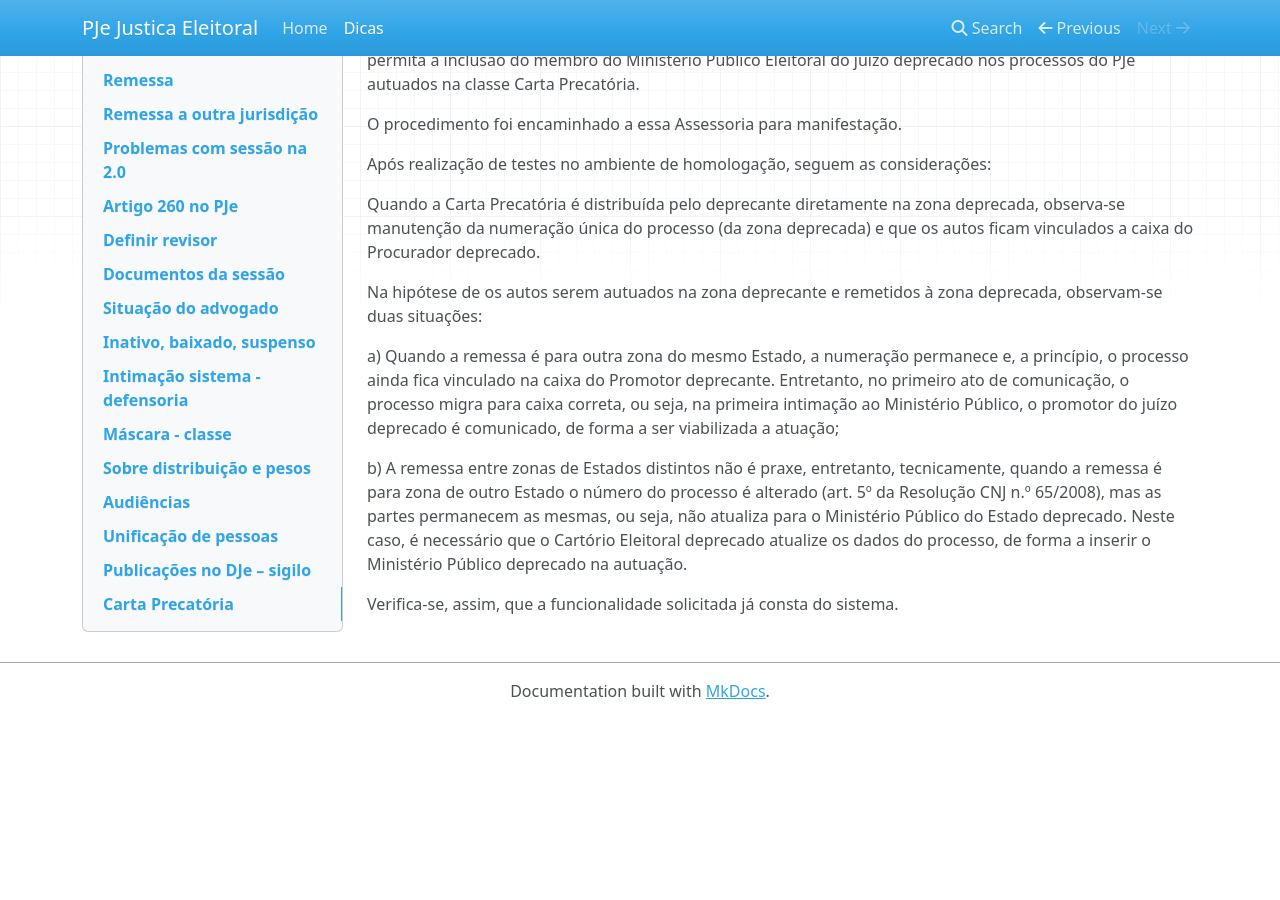
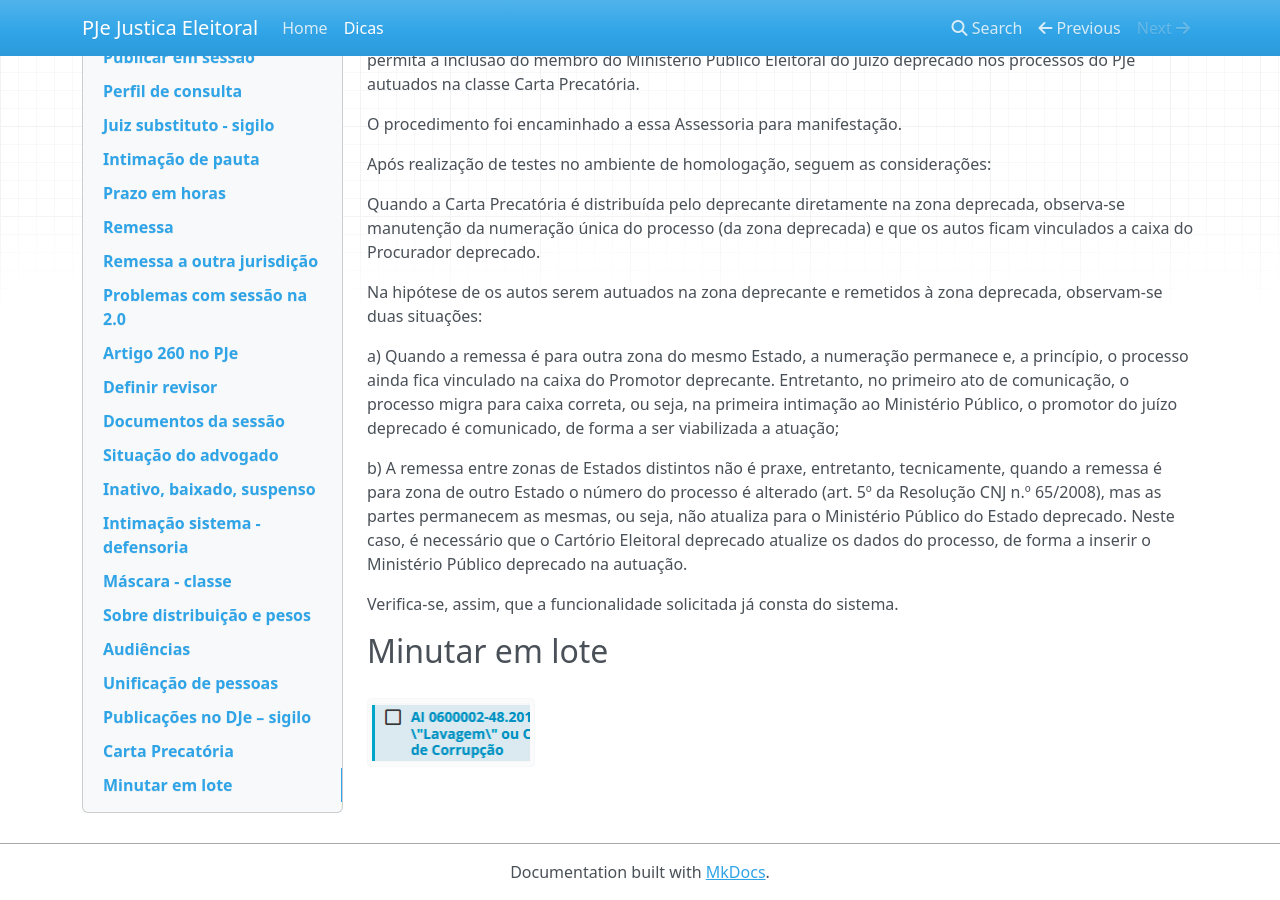
Before and after one commit to PJeJE/dicas_versao_1, an MkDocs documentation site: the page built from docs/dicas.md, in a window 1280 px wide and 900 px high, scrolled down 17987 px. Built offline with MkDocs 1.6.1, drawn with Linux system fonts in a browser that asks for light colours; nearby versions of some CDN libraries; old or Windows-style settings are respelled for this version of MkDocs; before the commit the page ends 18706 px from its top, so only the background shows below that.

Commit message:
Ajuste para incluir imagem

```diff
--- a/docs/dicas.md
+++ b/docs/dicas.md
@@ -582,3 +582,7 @@ a)  Quando a remessa é para outra zona do mesmo Estado, a  numeração permanec
 b) A remessa entre zonas de Estados distintos não é praxe, entretanto, tecnicamente, quando a remessa é para zona de outro Estado o número do processo é alterado (art. 5º da Resolução CNJ n.º 65/2008), mas as partes permanecem as mesmas, ou seja, não atualiza para o Ministério Público do Estado deprecado. Neste caso, é necessário que o Cartório Eleitoral deprecado atualize os dados do processo, de forma a inserir o Ministério Público deprecado na autuação.
 
 Verifica-se, assim, que a funcionalidade solicitada já consta do sistema.
+
+## Minutar em lote
+
+![Minutar em lote](img/minutalote1.png)
```
